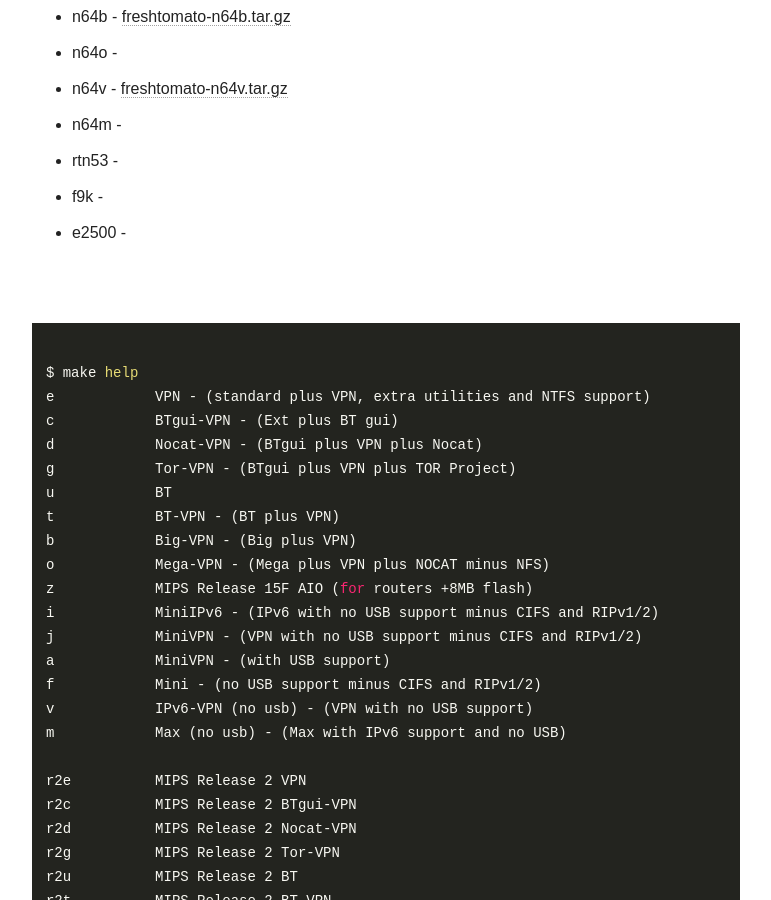
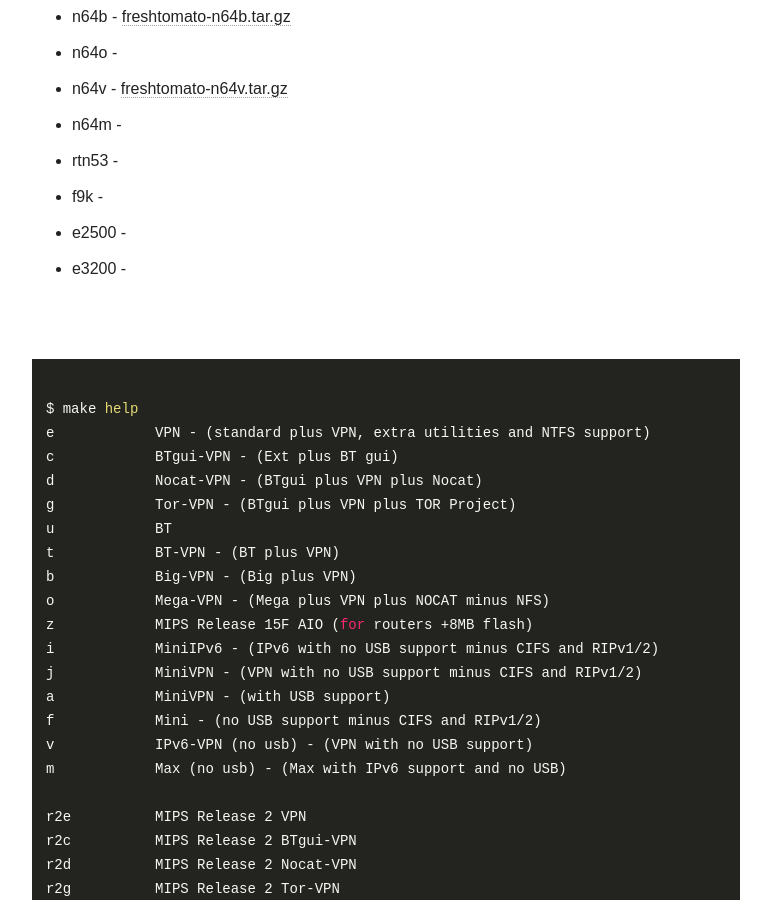
Before and after one commit to oglopss/freshtomato-mips-ci-jekyll, a Jekyll site: the page built from index.html, in a window 1280 px wide and 900 px high, scrolled down 2035 px. Shown: the whole window, without its empty margins (254-1025 px from the left). Built offline with Jekyll 4.4.1, drawn with Linux system fonts in a browser that asks for light colours; nearby versions of some CDN libraries.

Commit message:
Travis build 11 e3200 pushed to gh-pages

```diff
--- a/_data/ss.yml
+++ b/_data/ss.yml
@@ -46,3 +46,4 @@ files:
   - 0044 rtn53
   - 0046 e2500
   - 0045 f9k
+  - 0047 e3200
```
